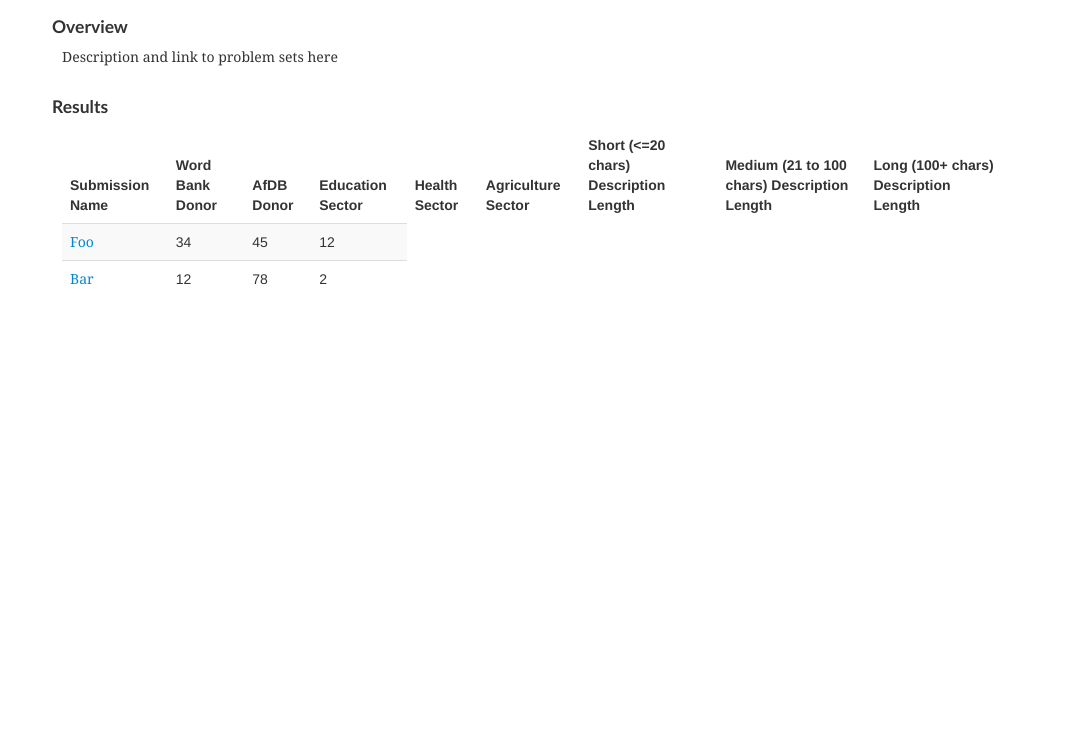
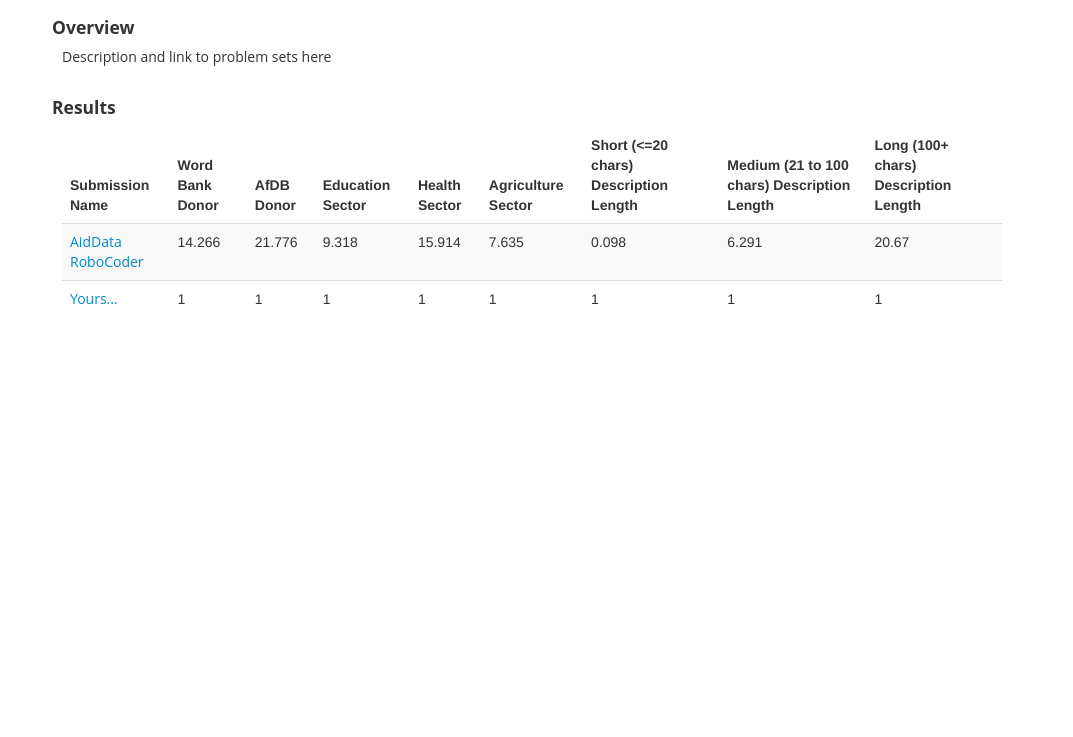
Before and after one commit to AidData-WM/activitycoding, a plain HTML site: page index.html in a window 1280 px wide. Shown: the part 63-800 px from the top of the page, without its empty margins (108-1181 px from the left). Drawn offline with Linux system fonts and the light colour scheme.

Commit message:
Added RoboCoder Scores

```diff
--- a/css/style.css
+++ b/css/style.css
@@ -1,9 +1,9 @@
 h3, h4 {
-	font-family: Candara, Calibri, Segoe, "Segoe UI", Optima, Arial, sans-serif;
+	font-family: "Open Sans", sans-serif;
 }
 
 p, a {
-	font-family: "Lucida Bright", Georgia, serif;
+	font-family: "Open Sans", sans-serif;
 }
 
 img {
--- a/index.html
+++ b/index.html
@@ -46,24 +46,34 @@
 
 			var results = [
 				{
-					name:'Foo',
-					repoLink:'#',
+					name:'AidData RoboCoder',
+					repoLink:'https://github.com/davidrs/robocoder/tree/master/ActivityCoder',
 					authors: [],
 					accuracy: {
-						one:34,
-						two:45,
-						three:12
+						wbd:14.266,
+						afdb:21.776,
+						edu:9.318,
+						health:15.914,
+						agri:7.635,
+						short:0.098 ,
+						med:6.291 ,
+						long:20.670,
 					},
-					verified:false
+					verified:true
 				},
 				{
-					name:'Bar',
+					name:'Yours...',
 					authors: [],
 					repoLink:'#',
 					accuracy: {
-						one:12,
-						two:78,
-						three:2
+						wbd:1,
+						afdb:1,
+						edu:1,
+						health:1,
+						agri:1,
+						short:1 ,
+						med:1 ,
+						long:1,
 					},
 					verified:false
 				}
```
